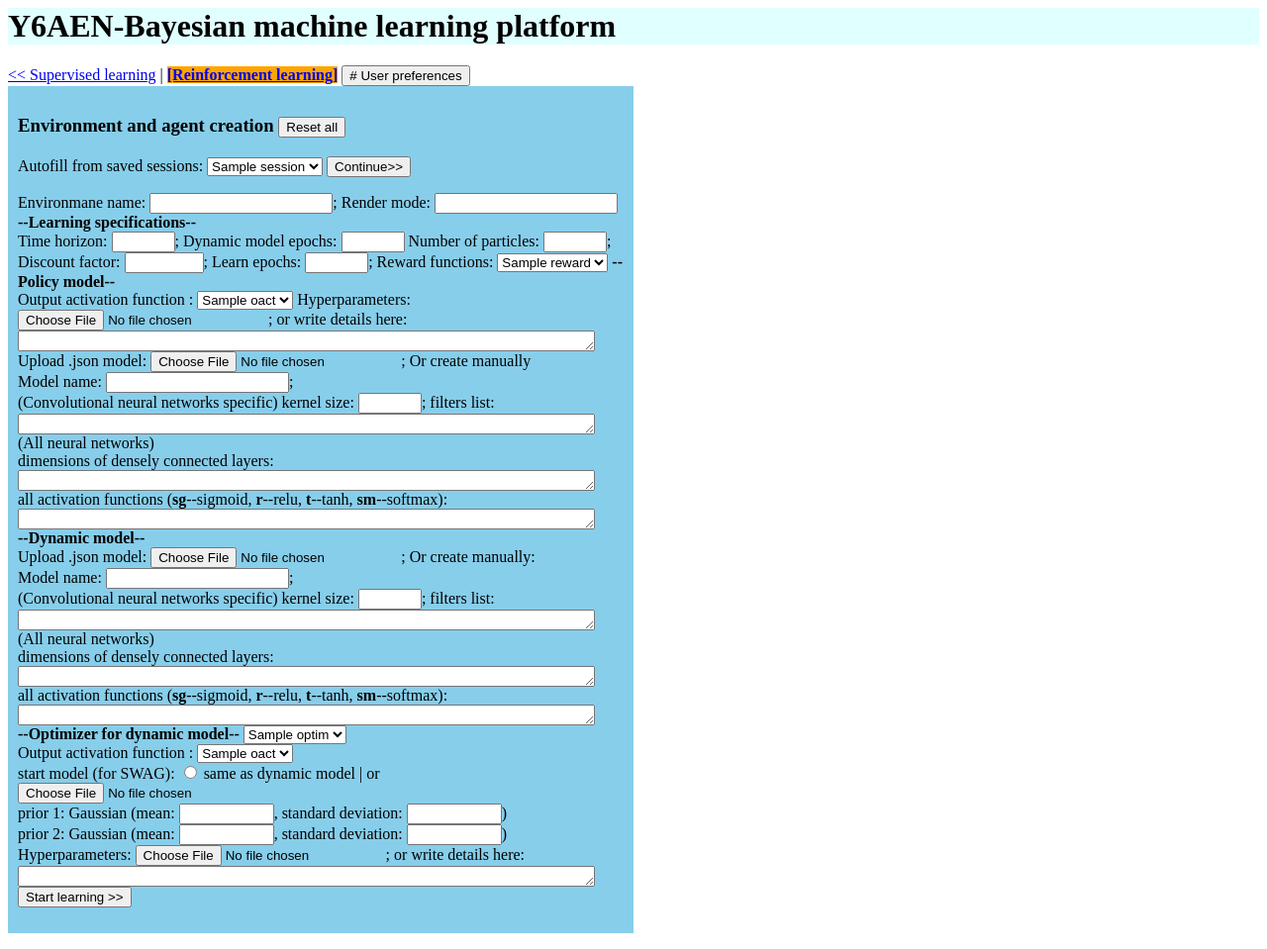
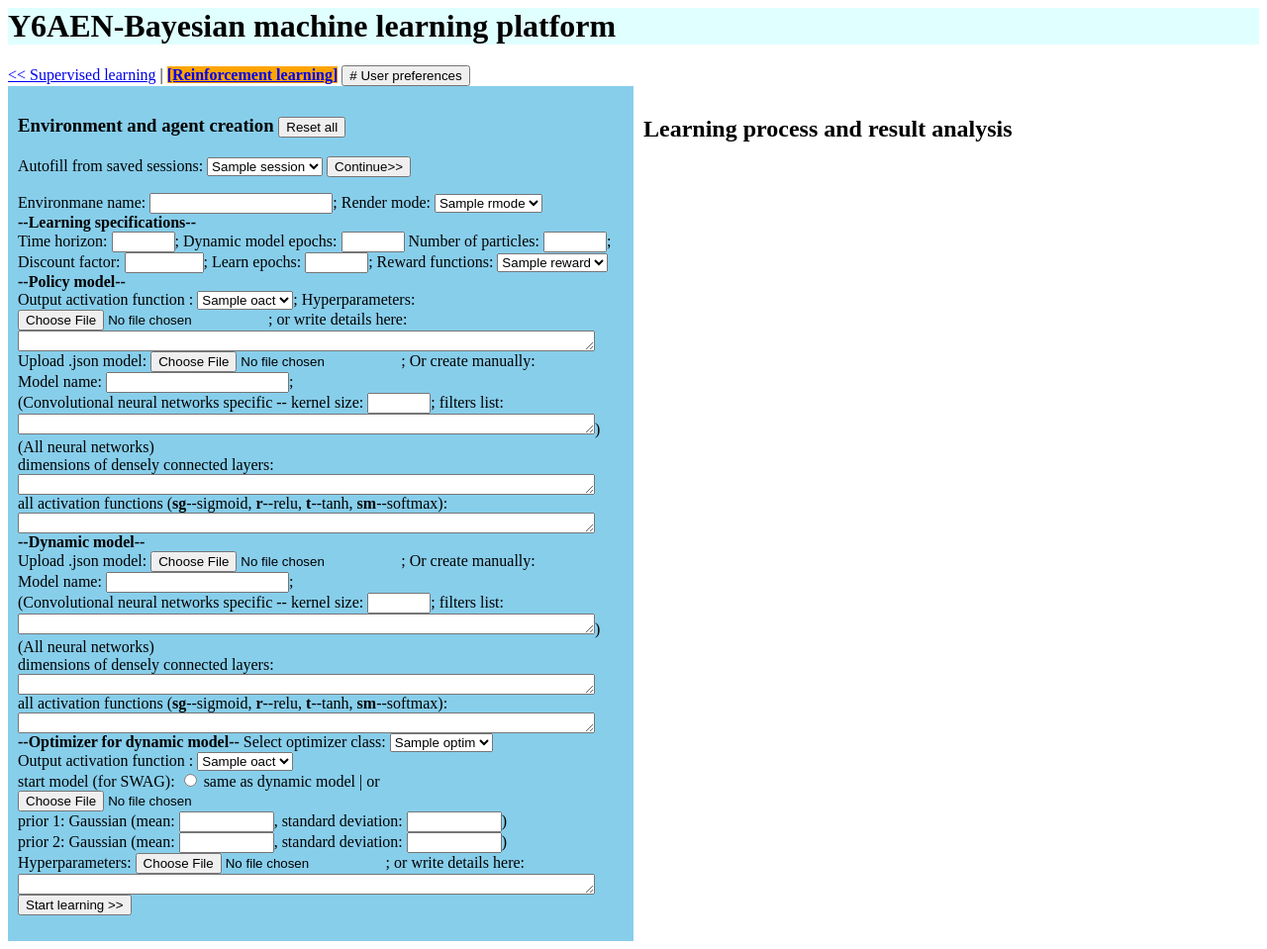
Before and after one commit to HassenAissa/Bayesian_inference_for_NN, a Flask app: template templates/reinforce.html in a window 1280 px wide. Shown: the whole page at 99% size. Run offline with Flask 3, Linux system fonts and the light colour scheme; the template is opened without the code that fills it: most values are stand-ins (such as "Sample title", 1, 10 or a date in 2020).

Commit message:
adjust webpage, remove model user setting

```diff
--- a/templates/index.html
+++ b/templates/index.html
@@ -67,10 +67,8 @@
       </form>
     </div>
     <div class="column">
+      <h2>Training process and result analysis</h2>
       {{inputs}}
-      {% if graph %}
-      <img src="static/drawnn.png" alt="graph">
-      {% endif %}
     </div>
     </div>
 </body>
--- a/templates/reinforce.html
+++ b/templates/reinforce.html
@@ -38,30 +38,30 @@
           Autofill from saved sessions: <select name="sessions">{% for c in options["sessions"] %}<option value="{{c}}">{{c}}</option>{% endfor %}</select>
           <input type="submit" value="Continue>>">
         </form><form action="/reinforce" method="post">
-          Environmane name: <input type="text" name="envname" value="{{info.form["envname"]}}">; Render mode: <input type="text" name="rmode" value="{{info.form["rmode"]}}"><br>
+          Environmane name: <input type="text" name="envname" value="{{info.form["envname"]}}">; Render mode: <select name="reward">{% for r in options["rmode"] %}<option value="{{r}}">{{r}}</option>{% endfor %}</select><br>
           <b>--Learning specifications--</b> <br>
           Time horizon: <input type="number" name="hor" value="{{info.form["hor"]}}" min="1" max="999">; Dynamic model epochs: <input type="number" name="dynep" value="{{info.form["dynep"]}}" min="1" max="999">
           Number of particles: <input type="number" name="npar" value="{{info.form["npar"]}}" min="1" max="999">; Discount factor: <input type="number" name="disc" value="{{info.form["disc"]}}" min="0.001" max="1.000" step="0.001">;
-          Learn epochs: <input type="number" name="lep" value="{{info.form["lep"]}}" min="1" max="999">; Reward functions: <select name="reward">{% for r in options["reward"] %}<option value="{{r}}">{{r}}</option>{% endfor %}</select>
+          Learn epochs: <input type="number" name="lep" value="{{info.form["lep"]}}" min="1" max="999">; Reward functions: <select name="reward">{% for r in options["reward"] %}<option value="{{r}}">{{r}}</option>{% endfor %}</select><br>
           <b>--Policy model--</b> <br>
-          Output activation function : <select name="poact">{% for a in options["oact"] %}<option value="{{a}}">{{a}}</option>{% endfor %}</select>
+          Output activation function : <select name="poact">{% for a in options["oact"] %}<option value="{{a}}">{{a}}</option>{% endfor %}</select>;
           Hyperparameters: <input type="file" name="phypf" value="{{info.form["hypf"]}}">; or write details here: <textarea name="phyp" cols="70" rows="1">{{info.form["hyp"]}}</textarea><br>
-          Upload .json model: <input type="file" name="pnnjson" value="{{info.form["pnnjson"]}}">; Or create manually<br>
+          Upload .json model: <input type="file" name="pnnjson" value="{{info.form["pnnjson"]}}">; Or create manually: <br>
           Model name: <input type="text" name="pmname" value="{{info.form["pmname"]}}">; <br>
-          (Convolutional neural networks specific)
-          kernel size: <input type="number" name="pkernel" min="1" max="999" value="{{info.form["pkernel"]}}">; filters list: <br><textarea name="pfilters" cols="70" rows="1">{{info.form["pfilters"]}}</textarea> <br>
+          (Convolutional neural networks specific -- kernel size: <input type="number" name="pkernel" min="1" max="999" value="{{info.form["pkernel"]}}">;
+          filters list: <br><textarea name="pfilters" cols="70" rows="1">{{info.form["pfilters"]}}</textarea>) <br>
           (All neural networks) <br>
           dimensions of densely connected layers: <br><textarea name="phidden" cols="70" rows="1">{{info.form["phidden"]}}</textarea> <br>
           all activation functions (<b>sg</b>--sigmoid, <b>r</b>--relu, <b>t</b>--tanh, <b>sm</b>--softmax): <br><textarea name="pactivations" cols="70" rows="1">{{info.form["pactivations"]}}</textarea><br>
         <b>--Dynamic model--</b> <br>
           Upload .json model: <input type="file" name="dnnjson" value="{{info.form["dnnjson"]}}">; Or create manually:<br>
           Model name: <input type="text" name="dmname" value="{{info.form["dmname"]}}">; <br>
-          (Convolutional neural networks specific)
-          kernel size: <input type="number" name="dkernel" min="1" max="999" value="{{info.form["dkernel"]}}">; filters list: <br><textarea name="dfilters" cols="70" rows="1">{{info.form["dfilters"]}}</textarea> <br>
+          (Convolutional neural networks specific -- kernel size: <input type="number" name="dkernel" min="1" max="999" value="{{info.form["dkernel"]}}">;
+          filters list: <br><textarea name="dfilters" cols="70" rows="1">{{info.form["dfilters"]}}</textarea>) <br>
           (All neural networks) <br>
           dimensions of densely connected layers: <br><textarea name="dhidden" cols="70" rows="1">{{info.form["dhidden"]}}</textarea> <br>
           all activation functions (<b>sg</b>--sigmoid, <b>r</b>--relu, <b>t</b>--tanh, <b>sm</b>--softmax): <br><textarea name="dactivations" cols="70" rows="1">{{info.form["dactivations"]}}</textarea><br>
-          <b>--Optimizer for dynamic model--</b> <select name="optim">{% for c in options["optim"] %}<option value="{{c}}">{{c}}</option>{% endfor %}</select> <br>
+          <b>--Optimizer for dynamic model--</b> Select optimizer class: <select name="optim">{% for c in options["optim"] %}<option value="{{c}}">{{c}}</option>{% endfor %}</select> <br>
           Output activation function : <select name="doact">{% for a in options["oact"] %}<option value="{{a}}">{{a}}</option>{% endfor %}</select> <br>
           start model (for SWAG): <input type="radio" name="mstart"> same as dynamic model | or <input type="file" name="startjson"> <br>
           prior 1: Gaussian (mean: <input type="number" name="pri1m" value=" value="{{info.form["pri1m"]}}" min="-999", max="999" step="0.01">,
@@ -72,5 +72,8 @@
           <input type="submit" name="f2" value="Start learning >>">
         </form>
       </div>
+      <div class="column">
+        <h2>Learning process and result analysis</h2>
+      </div>
     </div>
 </body>
```
